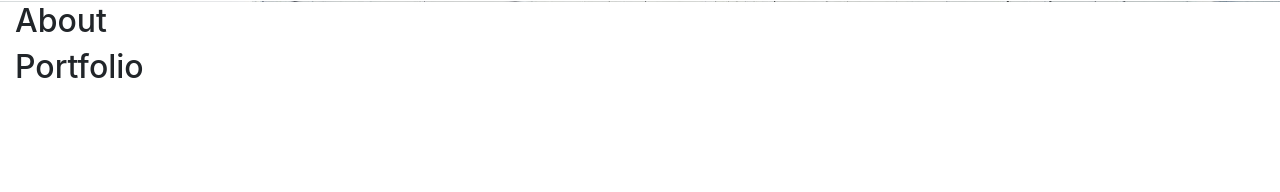
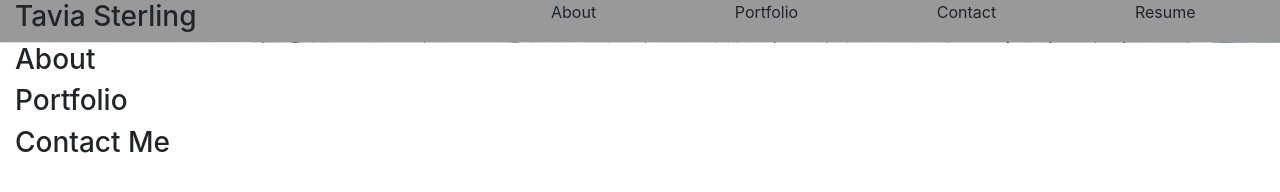
Before and after one commit to TaviaLSterling/tavialsterling.github.io, a plain HTML site: page index.html in a window 1280 px wide. Drawn offline with nearby package versions, Linux system fonts and the light colour scheme; files whose address does not match are found by name.

Commit message:
navigation bar

```diff
--- a/assets/style.css
+++ b/assets/style.css
@@ -1,4 +1,9 @@
+.main {
+    height:100vh;
+}
 .header {
+    display:flex;
+    background-color:#999999;
 
 }
 .bg-intro{
@@ -8,6 +13,13 @@
 .bg-about{
     background-color:#991435;
 }
+ul{
+    display:flex;
+    list-style-type:none;
+    justify-content:flex-end;
+    align-self:center;
+    justify-content:space-around;
+}
 .white-card{
 
 }
--- a/index.html
+++ b/index.html
@@ -9,28 +9,34 @@
     <link rel="stylesheet" href="assets/style.css">
 </head>
 <body>
-    <div class="container-fluid">
+    <div class="container-fluid main">
         <div class="row header">
-            <div class="col-sm-4"></div>
-            <div class="col-sm-8"></div>
+            <div class="col-sm-4"><h3>Tavia Sterling</h3></div>
+            <div class="col-sm-8">
+                <ul>
+                <li>About</li>
+                <li>Portfolio</li>
+                <li>Contact</li>
+                <li>Resume</li></ul>
+            </div>
         </div>
         <div class="row intro bg-intro">
-            <div class="col-sm-3"></div>
-            <div class="col-sm-9"></div>
+            <div class="col-sm-6"></div>
+            <div class="col-sm-6"></div>
         </div>
         <div class="row about">
-            <div class="col-sm-4"><h2>About</h2></div>
+            <div class="col-sm-4"><h3>About</h3></div>
             <div class="col-sm-8">
                 <div class="white-card"></div>
             </div>
         </div>
         <div class="row portfolio">
-        <div class="col-sm-3"><h2>Portfolio</h2></div>
+        <div class="col-sm-3"><h3>Portfolio</h3></div>
         <div class="col-sm-3"></div>
         <div class="col-sm-3"></div>
         <div class="col-sm-3"></div></div>
         <div class="row contact">
-            <div class="col-sm-4"></div>
+            <div class="col-sm-4"><h3>Contact Me</h3></div>
             <div class="col-sm-8"></div>
         </div>
     </div>
```
